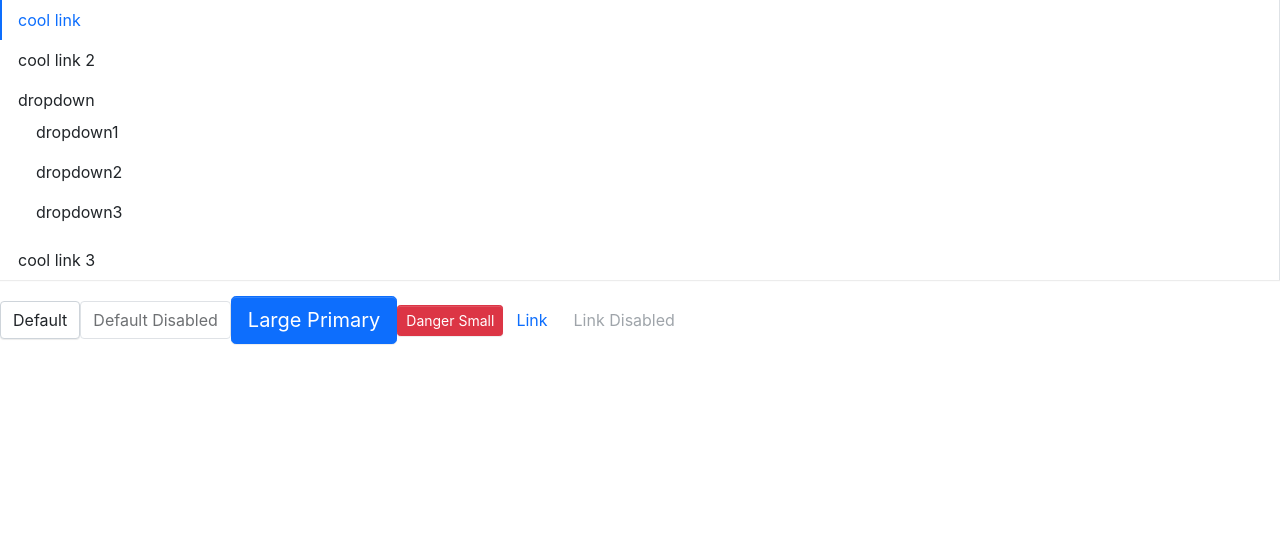
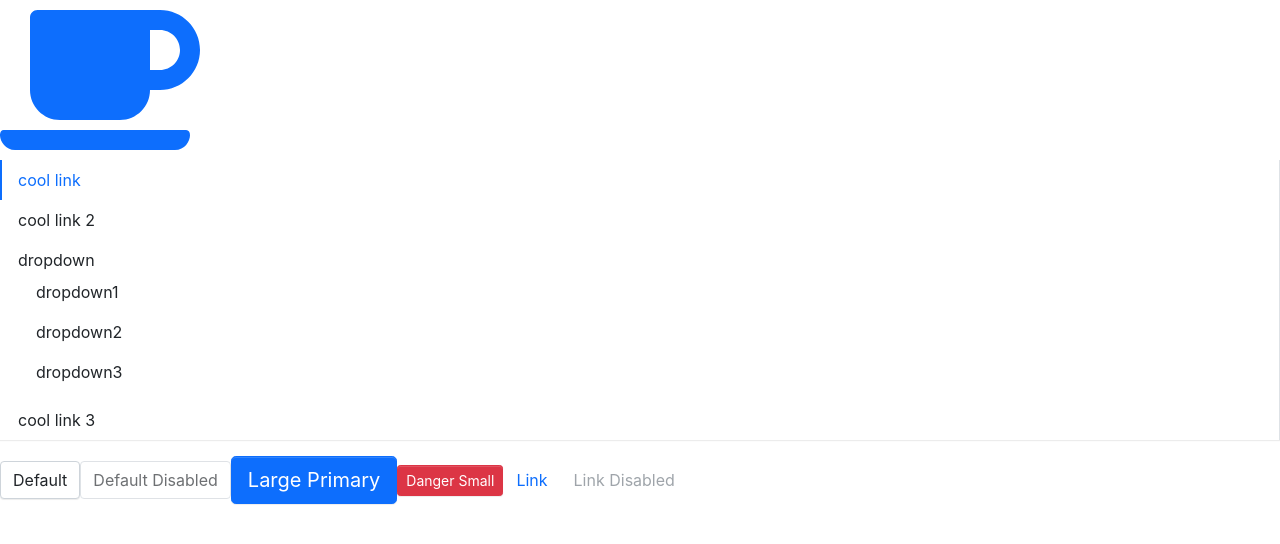
Before and after one commit to Bian2017/lt-admin-ui, a React (Create React App) app: page / in a window 1280 px wide. Shown: the top 544 px of the page. Built offline with nearby package versions, Linux system fonts and the light colour scheme.

Commit message:
feat:完成Icon组件的封装

```diff
--- a/package.json
+++ b/package.json
@@ -3,6 +3,9 @@
   "version": "0.1.0",
   "private": true,
   "dependencies": {
+    "@fortawesome/fontawesome-svg-core": "^1.2.28",
+    "@fortawesome/free-solid-svg-icons": "^5.13.0",
+    "@fortawesome/react-fontawesome": "^0.1.9",
     "@testing-library/jest-dom": "^4.2.4",
     "@testing-library/react": "^9.3.2",
     "@testing-library/user-event": "^7.1.2",
--- a/src/App.tsx
+++ b/src/App.tsx
@@ -1,13 +1,21 @@
 import React from 'react';
+import { library } from '@fortawesome/fontawesome-svg-core';
+import { faCoffee, fas } from '@fortawesome/free-solid-svg-icons';
 import Button, { ButtonSize, ButtonType } from './components/Button/button';
 import Menu from './components/Menu/menu';
 import MenuItem from './components/Menu/menuItem';
 import SubMenu from './components/Menu/subMenu';
+import Icon from './components/Icon/icon';
+
+// 通过创建library来引用Icons
+// library.add(faCoffee);
+library.add(fas); // fas 所有图表的集合
 
 function App() {
   return (
     <div className="App">
       <header className="App-header">
+        <Icon icon="coffee" theme="primary" size="10x" />
         <Menu defaultIndex="0" onSelect={index => console.log(index)} defaultOpenSubMenus={['2']} mode="vertical">
           <MenuItem>cool link</MenuItem>
           <MenuItem>cool link 2</MenuItem>
--- /dev/null
+++ b/src/components/Icon/_style.scss
@@ -0,0 +1,7 @@
+// 可以通过each来遍历list或者map(map类似js中的Object)
+@each $key, $val in $theme-colors {
+  // 在CSS选择器上，如果要使用变量，需采用如下方式#{$variable}，类似占位符
+  .icon-#{$key} {
+    color: $val;
+  }
+}
--- /dev/null
+++ b/src/components/Icon/icon.tsx
@@ -0,0 +1,21 @@
+import React from 'react';
+import classNames from 'classnames';
+import { FontAwesomeIcon, FontAwesomeIconProps } from '@fortawesome/react-fontawesome';
+
+export type ThemeProps = 'primary' | 'secondary' | 'success' | 'info' | 'warning' | 'danger' | 'light' | 'dark';
+
+// 继承 FontAwesomeIconProps所有属性
+export interface IconProps extends FontAwesomeIconProps {
+  theme?: ThemeProps;
+}
+
+const Icon: React.FC<IconProps> = props => {
+  const { className, theme, ...restProps } = props;
+  const cls = classNames('lt-icon', className, {
+    [`icon-${theme}`]: theme
+  });
+
+  return <FontAwesomeIcon className={cls} {...restProps} />;
+};
+
+export default Icon;
--- a/src/styles/_variables.scss
+++ b/src/styles/_variables.scss
@@ -38,6 +38,18 @@
 $danger: $red !default;
 $light: $gray-100 !default;
 $dark: $gray-800 !default;
+
+// 创建map结构$theme-colors，用于进行相关遍历。SASS中的map结构，类似JS中的Object
+$theme-colors: (
+  'primary': $primary,
+  'secondary': $secondary,
+  'success': $success,
+  'info': $info,
+  'warning': $warning,
+  'danger': $danger,
+  'light': $light,
+  'dark': $dark
+);
 
 /**
 * 字体家族
--- a/src/styles/index.scss
+++ b/src/styles/index.scss
@@ -17,3 +17,6 @@
 
 // menu
 @import '../components/Menu/style';
+
+// icon
+@import '../components/Icon/style';
```
Also changed, not shown: 2 other files (tests, documents, lock files or other folders).
